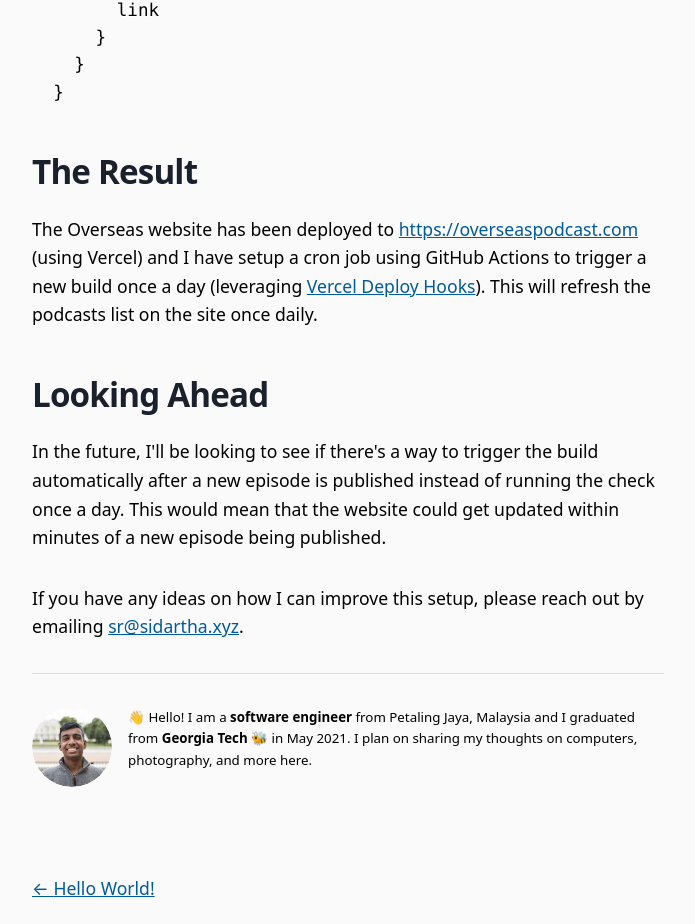
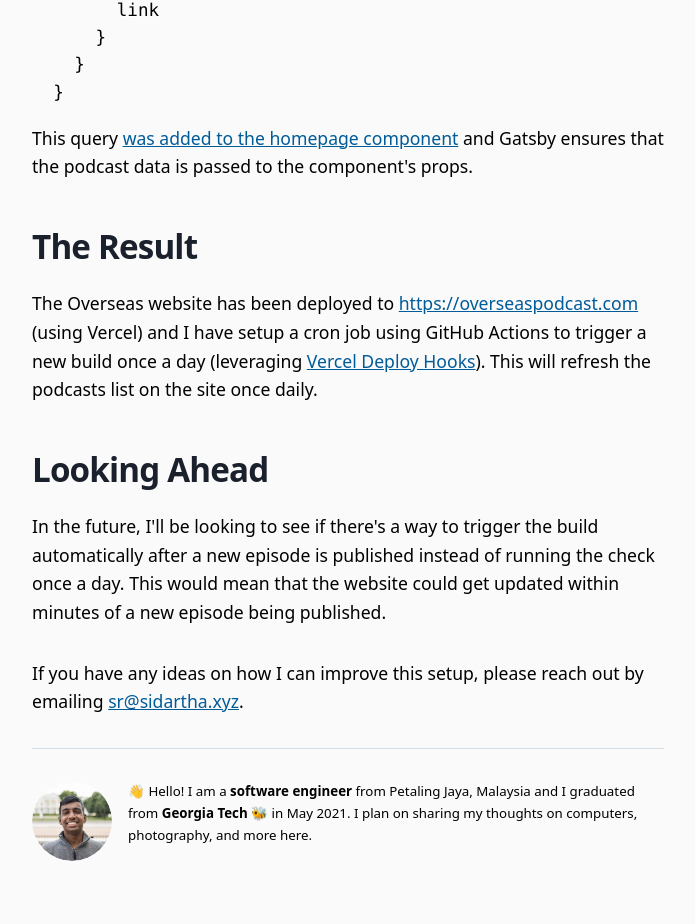
Before and after one commit to sidartha/sidartha.xyz, a Gatsby site: page /overseas_podcast_website/ in a window 1280 px wide. Shown: the part 6239-7163 px from the top of the page, without its empty margins (292-987 px from the left). Built offline with nearby package versions, Linux system fonts and the light colour scheme; Gatsby itself is replaced by a stand-in of ours; some packages are replaced by stand-ins of ours; code samples lack their colours.

Commit message:
Edit post

````diff
--- a/content/blog/overseas_podcast_website/index.md
+++ b/content/blog/overseas_podcast_website/index.md
@@ -192,6 +192,8 @@ export const query = graphql`
   }
 ```
 
+This query [was added to the homepage component](https://www.gatsbyjs.com/docs/how-to/querying-data/page-query/) and Gatsby ensures that the podcast data is passed to the component's props.
+
 ## The Result
 
 The Overseas website has been deployed to https://overseaspodcast.com (using Vercel) and I have setup a cron job using GitHub Actions to trigger a new build once a day (leveraging [Vercel Deploy Hooks](https://vercel.com/docs/git/deploy-hooks)). This will refresh the podcasts list on the site once daily.
````
